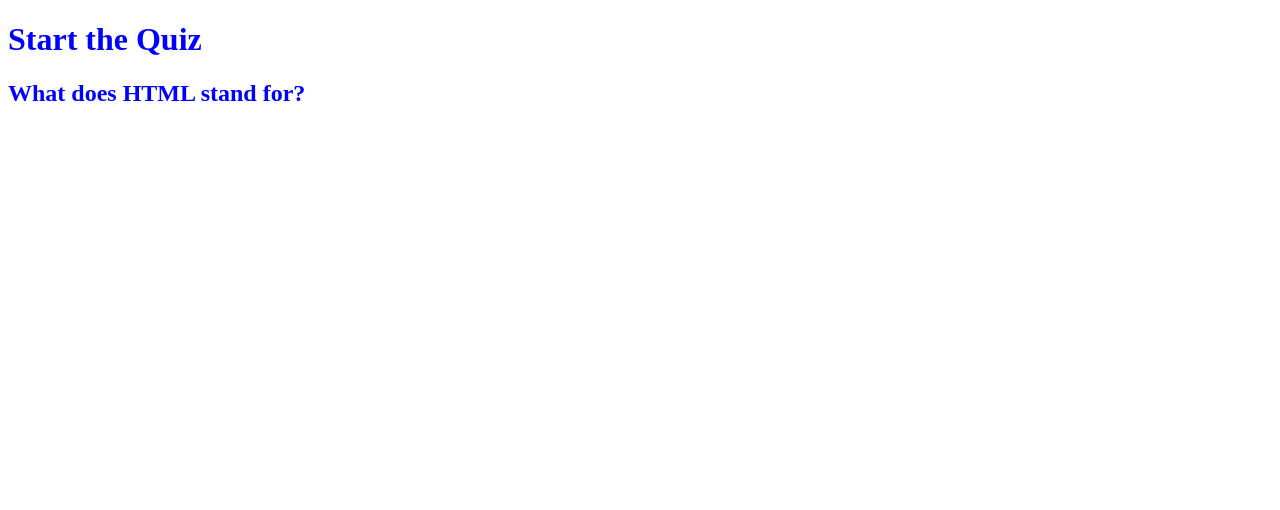
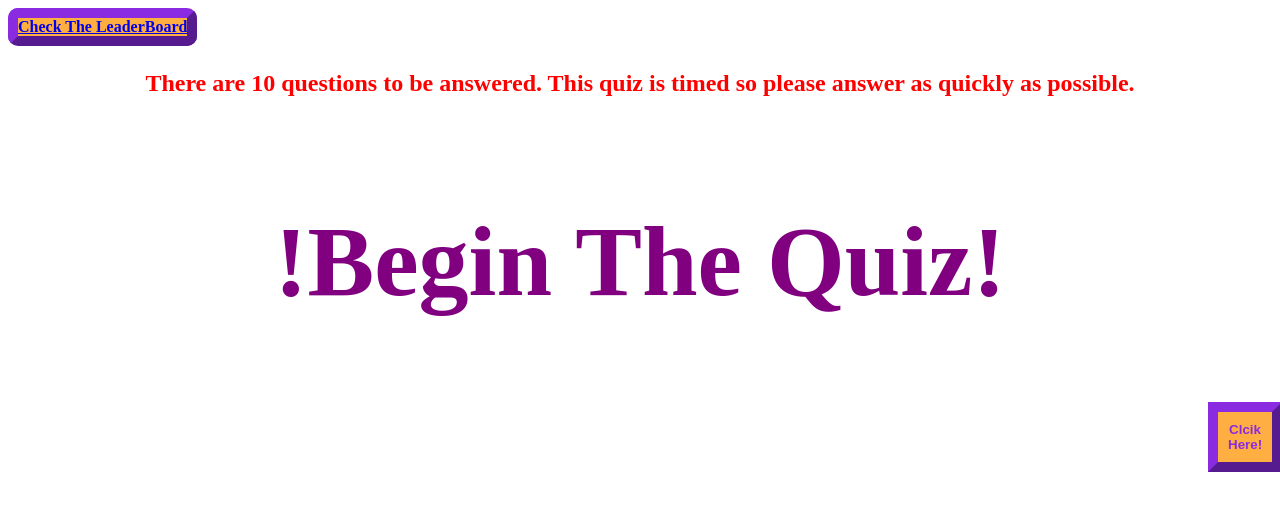
Before and after one commit to MEdelsteinE/Code_Quiz, a plain HTML site: page index.HTML in a window 1280 px wide. Drawn offline with Linux system fonts and the light colour scheme.

Commit message:
added some HTML and CSS

```diff
--- /dev/null
+++ b/Assets/CSS/style.css
@@ -0,0 +1,38 @@
+header { /*This is jsut for flavor and color I like this desing*/
+    display: flex;
+    background-color: #ffae42;
+    color: blueviolet;
+    border-style: outset;
+    border-color: blueviolet;
+    border-radius: 10px;
+    border-width: 10px;
+    width: fit-content;
+    font-weight: 600;
+}
+
+#instructions {
+    display: flex;
+    color: red;
+    justify-content: center;
+    font-weight: bolder;
+    font-size: x-large;
+}
+ .title {
+    color: purple;
+    display: flex;
+    justify-content: center;
+    font-size: 100px;
+
+ }
+
+ button{
+    margin-left: 1200px;
+    background-color: #ffae42;
+    color: blueviolet;
+    border-style: outset;
+    border-color: blueviolet;
+    border-width: 10px;
+    padding: 10px;
+    width: fit-content;
+    font-weight: 600;
+ }
--- a/CSS/style.css
+++ /dev/null
@@ -1,3 +0,0 @@
-h1 {
-    color: blue;
-}
--- a/Js/javascript.js
+++ b/Js/javascript.js
@@ -1,2 +1,5 @@
-var asks = document.querySelector('.question');
-asks.textContent= questions[0].question;
+var begin = document.querySelector('.begin')
+
+function startQuiz() {
+    begin.addEventListener('click', startQuiz)
+}
--- a/index.HTML
+++ b/index.HTML
@@ -1,27 +1,33 @@
 <!DOCTYPE html>
 <html lang="en">
+
 <head>
   <meta charset="UTF-8">
   <meta name="viewport" content="width=device-width, initial-scale=1.0">
-    <link rel="stylesheet" href="./CSS/style.css">
+  <link rel="stylesheet" href="./Assets/CSS/style.css">
   <title>Code Quiz</title>
 </head>
+
 <body>
   <header>
-
+    <a href="highscores.HTML" target="_blank">Check The LeaderBoard</a>
   </header>
   <main>
-    <h1>Start the Quiz</h1>
-   </main>
     <section id="Quiz-Area">
-    <h1 class="question"></h1>
+      <div id="instructions">
+        <p>There are 10 questions to be answered. This quiz is timed so please answer as quickly as possible.</p>
+      </div>
+      <h1 class="title">!Begin The Quiz!</h1>
+      <button class="begin">Clcik Here!</button>
+
 
 
     </section>
 
 
+  </main>
+  <script src="./Js/questions.js"></script>
+  <script src="./Js/javascript.js"></script>
+</body>
 
- <script src="Js/questions.js"></script>
- <script src="Js/javascript.js"></script>
-</body>
 </html>
```
Also changed, not shown: Js/questions.js (+6 -6 lines). Lines whose indentation alone changed are shown as unchanged.
